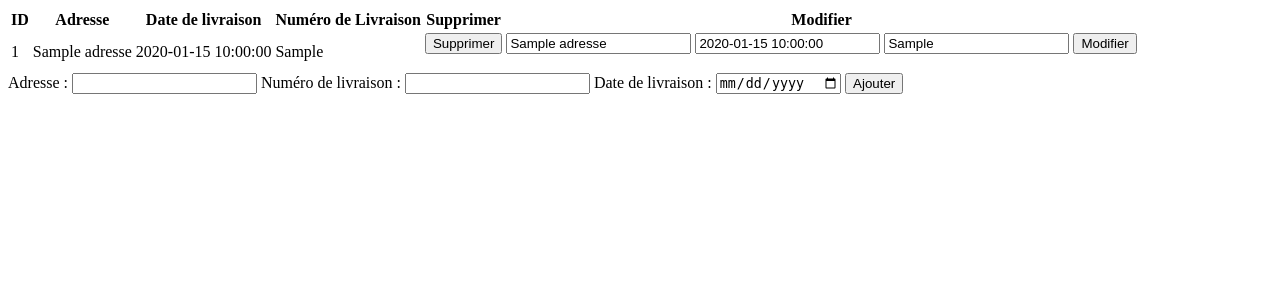
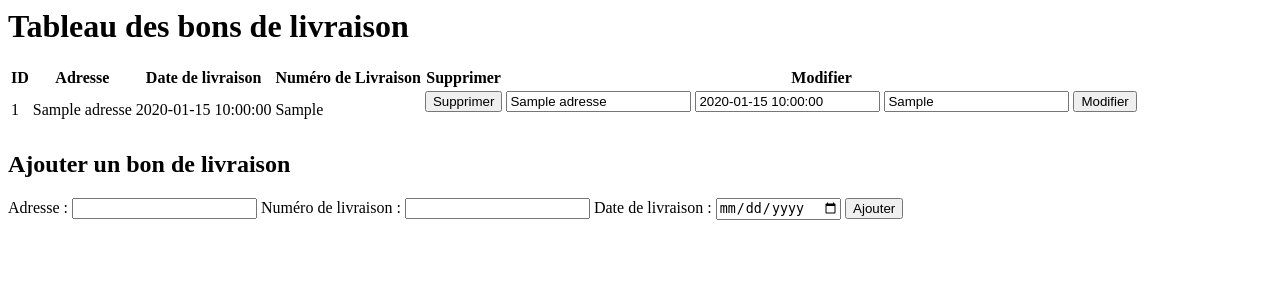
Before and after one commit to Pagiestm/ProjetSQL-Module-Vente, a PHP site: template View/Livraison.php in a window 1280 px wide. Shown: the top 300 px of the page. Run offline with PHP 8.4, Linux system fonts and the light colour scheme; the template is opened without the code that fills it: most values are stand-ins (such as "Sample title", 1, 10 or a date in 2020).

Commit message:
feat(routes.php, Livraison.php): change routes and add titles

```diff
--- a/View/Livraison.php
+++ b/View/Livraison.php
@@ -5,6 +5,7 @@
 </head>
 
 <body>
+    <h1>Tableau des bons de livraison</h1>
     <table>
         <thead>
             <tr>
@@ -43,6 +44,7 @@
         </tbody>
     </table>
 
+    <h2>Ajouter un bon de livraison</h2>
     <form method="post" action="">
         <label for="Adresse">Adresse :</label>
         <input type="text" name="Adresse" required>
--- a/routes.php
+++ b/routes.php
@@ -6,7 +6,7 @@ class Router {
     public function routeRequest() {
         $uri = $_SERVER['REQUEST_URI'];
 
-        if ($uri == '/livraison') {
+        if ($uri == '/') {
             $controller = new LivraisonController();
             $controller->Livraison();
         }
```
